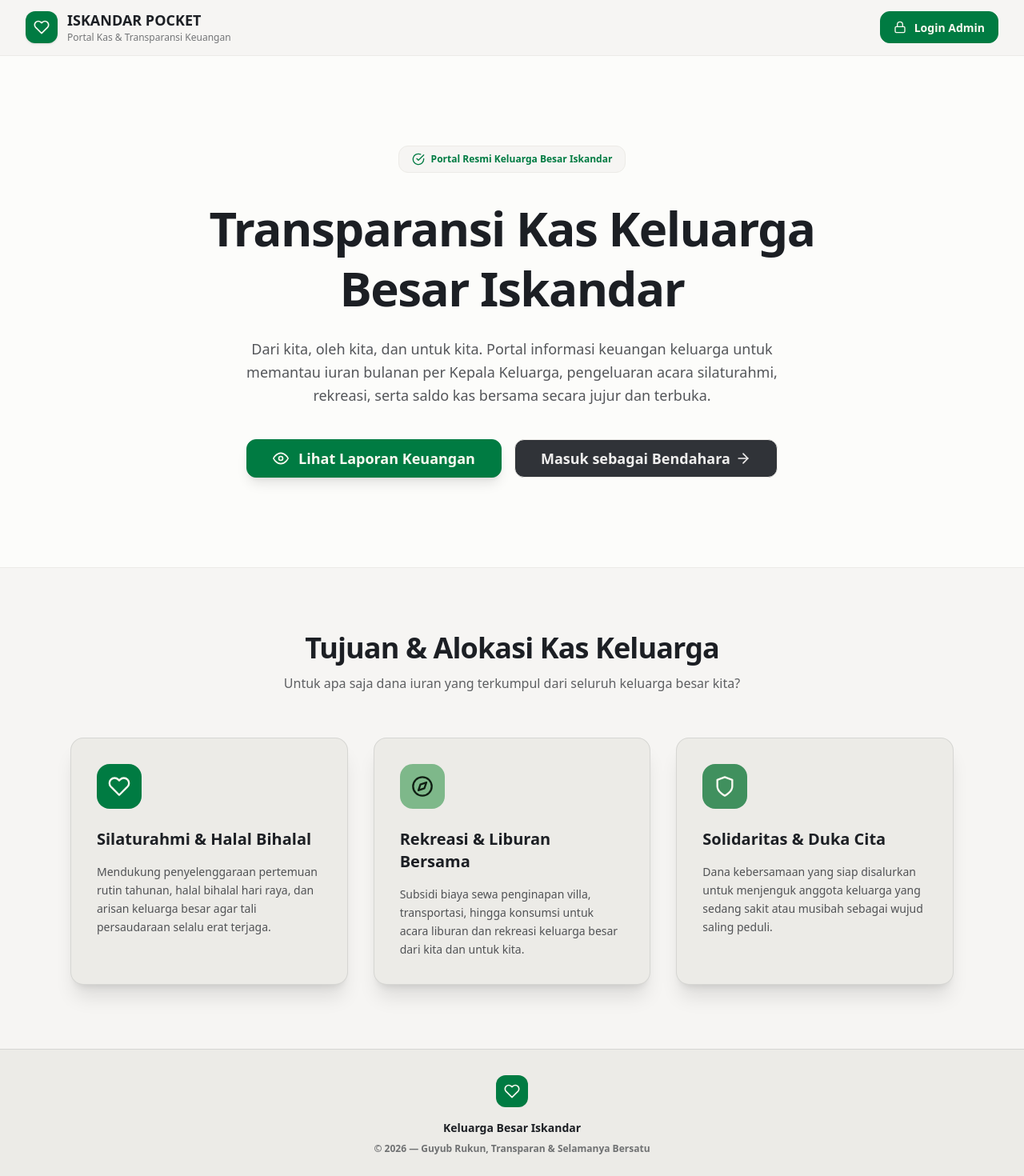
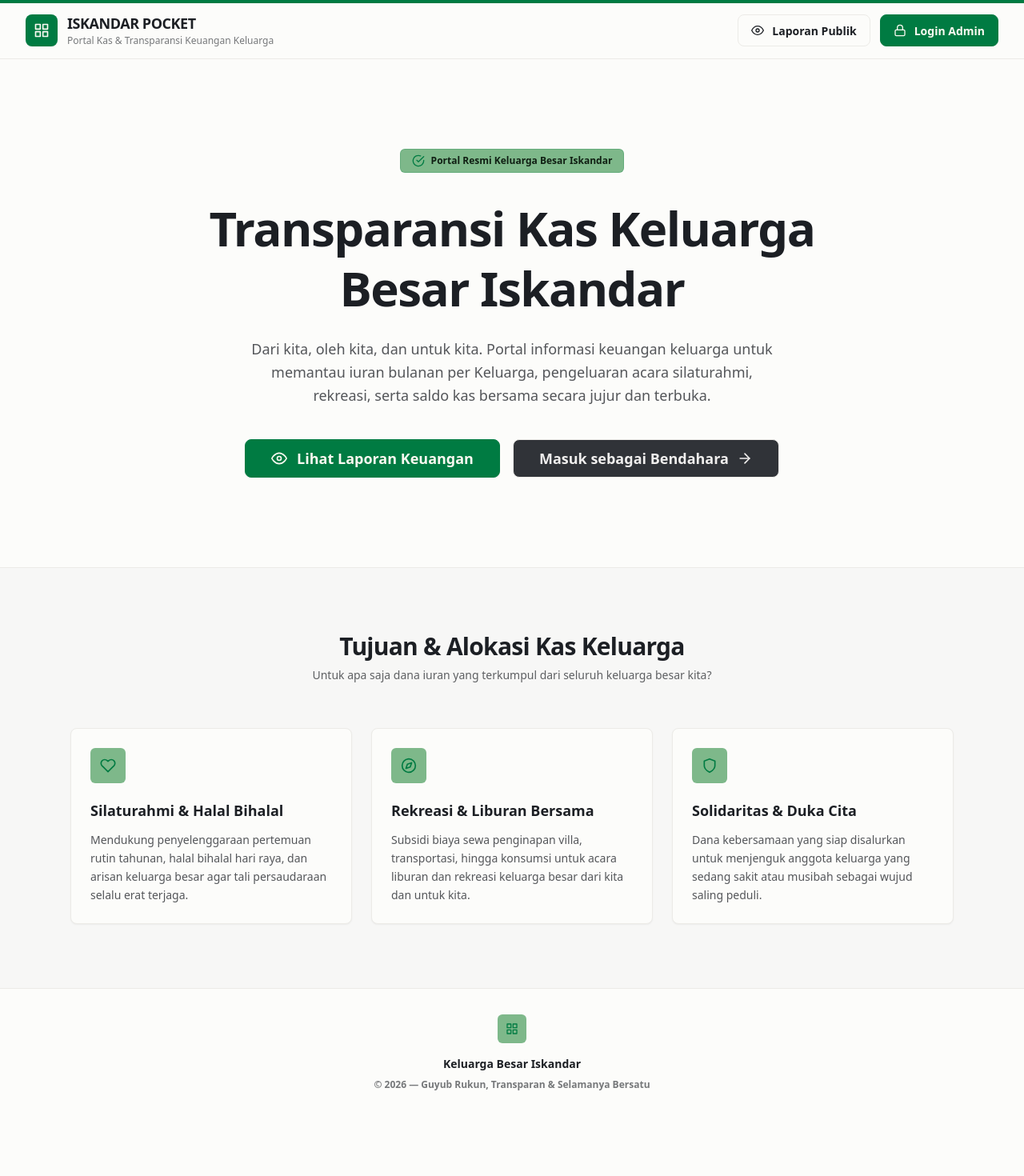
Before and after one commit to Mazees/iskandar-pocket, a Next.js app: page / in a window 1280 px wide. Shown: the top 1470 px of the page at 80% size. After the commit the page ends 1396 px from the top, so only its background shows below. Built offline with nearby package versions, Linux system fonts and the light colour scheme.

Commit message:
feat: update color and dashboard ui

```diff
--- a/app/dashboard/layout.tsx
+++ b/app/dashboard/layout.tsx
@@ -1,6 +1,5 @@
 import Link from "next/link";
 import React from "react";
-import { logout } from "../login/actions";
 import {
   FiHome,
   FiUsers,
@@ -12,14 +11,16 @@ import {
   FiShield,
   FiFolder,
   FiMenu,
+  FiGrid,
 } from "react-icons/fi";
+import { logout } from "@/app/login/actions";
 
 const NAV_LINKS = [
   { href: "/dashboard", label: "Overview", icon: FiHome },
   { href: "/dashboard/keluarga", label: "Keluarga", icon: FiUsers },
-  { href: "/dashboard/iuran", label: "Iuran Bulanan", icon: FiDollarSign },
+  { href: "/dashboard/iuran", label: "Setoran Iuran", icon: FiDollarSign },
   { href: "/dashboard/transaksi", label: "Transaksi Kas", icon: FiCreditCard },
-  { href: "/dashboard/pocket", label: "Pocket (Kas/Bank)", icon: FiFolder },
+  { href: "/dashboard/pocket", label: "Dompet Pocket", icon: FiFolder },
   { href: "/dashboard/laporan", label: "Export Laporan", icon: FiFileText },
   { href: "/dashboard/settings", label: "Pengaturan", icon: FiSettings },
 ];
@@ -36,24 +37,30 @@ export default function DashboardLayout({
 
       {/* Main Content Area */}
       <div className="drawer-content flex flex-col">
-        {/* Top Navbar Component (DaisyUI) */}
-        <div className="navbar bg-base-300 border-b border-base-300 shadow-xs px-4 sm:px-8">
+        {/* Top Navbar Component (Microsoft Excel 365 Ribbon Header Style) */}
+        <div className="navbar bg-base-100 border-b border-base-300 shadow-xs px-4 sm:px-8">
           <div className="flex-none lg:hidden">
             <label
               htmlFor="dashboard-drawer"
               aria-label="open sidebar"
-              className="btn btn-square btn-ghost"
+              className="btn btn-square btn-ghost btn-sm"
             >
-              <FiMenu className="w-6 h-6" />
+              <FiMenu className="w-5 h-5" />
             </label>
           </div>
           <div className="flex-1">
-            <span className="font-bold text-lg">Panel Pengelolaan Kas</span>
+            <div className="flex items-center gap-2">
+              <span className="font-bold text-base sm:text-lg">
+                Panel Pengelolaan Kas Keluarga
+              </span>
+            </div>
           </div>
         </div>
 
         {/* Page Content */}
-        <main className="flex-1 p-6 sm:p-8 overflow-y-auto">{children}</main>
+        <main className="flex-1 p-6 sm:p-8 overflow-y-auto bg-base-100">
+          {children}
+        </main>
       </div>
 
       {/* Sidebar Drawer Area */}
@@ -64,24 +71,24 @@ export default function DashboardLayout({
           className="drawer-overlay"
         ></label>
 
-        <div className="menu bg-base-300 text-base-content min-h-full w-72 p-4 flex flex-col justify-between border-r border-base-content/10">
+        <div className="menu bg-base-200 text-base-content min-h-full w-72 p-4 flex flex-col justify-between border-r border-base-300">
           <div>
-            {/* Brand Title */}
+            {/* Brand Title (Microsoft Excel Green Style) */}
             <div className="p-2 mb-4 flex items-center gap-3">
-              <div className="w-9 h-9 rounded-lg bg-primary flex items-center justify-center">
-                <FiShield className="w-5 h-5 text-primary-content" />
+              <div className="w-9 h-9 rounded-md bg-primary flex items-center justify-center shadow-xs">
+                <FiGrid className="w-5 h-5 text-primary-content" />
               </div>
               <div>
-                <h2 className="font-bold text-base tracking-tight leading-none">
+                <h2 className="font-bold text-base tracking-tight leading-none text-base-content">
                   Iskandar Pocket
                 </h2>
-                <p className="text-xs text-base-content/60 mt-1">
+                <p className="text-xs text-base-content/60 mt-1 font-medium">
                   Admin Bendahara
                 </p>
               </div>
             </div>
 
-            {/* Navigation Menu (DaisyUI Menu) */}
+            {/* Navigation Menu (DaisyUI Menu with Excel Active State) */}
             <ul className="menu w-full gap-1 p-0">
               {NAV_LINKS.map((item) => {
                 const IconComponent = item.icon;
@@ -89,7 +96,7 @@ export default function DashboardLayout({
                   <li key={item.href}>
                     <Link
                       href={item.href}
-                      className="flex items-center gap-3 py-3 font-medium active:bg-primary active:text-primary-content"
+                      className="flex items-center gap-3 py-2.5 font-medium rounded-md active:bg-primary active:text-primary-content hover:bg-base-300/60"
                     >
                       <IconComponent className="w-4 h-4 shrink-0" />
                       <span>{item.label}</span>
@@ -100,20 +107,21 @@ export default function DashboardLayout({
             </ul>
           </div>
 
-          {/* Sidebar Footer Action */}
-          <div
-            className="pt-4 border-t border-
-  base-content/10"
-          >
+          {/* Sidebar Footer Action (With REAL Logout Server Action!) */}
+          <div className="pt-4 border-t border-base-300 space-y-2">
+            <Link
+              href="/"
+              className="btn btn-sm btn-outline border-base-300 w-full justify-center gap-2 font-semibold rounded-md"
+            >
+              Lihat Web Publik
+            </Link>
             <form action={logout}>
               <button
                 type="submit"
-                className="btn btn-error btn-
-  outline w-full justify-center gap-2 font-
-  semibold"
+                className="btn btn-sm btn-error w-full justify-center gap-2 font-semibold rounded-md"
               >
                 <FiLogOut className="w-4 h-4" />
-                Logout
+                Keluar (Logout)
               </button>
             </form>
           </div>
--- a/app/globals.css
+++ b/app/globals.css
@@ -58,5 +58,5 @@
 body {
   background-color: var(--color-base-100);
   color: var(--color-base-content);
-  font-family: var(--font-poppins), sans-serif;
+  font-family: calibri;
 }
--- a/app/layout.tsx
+++ b/app/layout.tsx
@@ -22,7 +22,7 @@ export default function RootLayout({
   return (
     <html
       lang="id"
-      data-theme="halloween"
+      data-theme="excel"
       className={`${poppins.variable} h-full antialiased`}
     >
       <body
--- a/app/login/actions.ts
+++ b/app/login/actions.ts
@@ -41,3 +41,7 @@ export async function logout() {
   revalidatePath("/", "layout");
   redirect("/login");
 }
+
+export async function isLoggedIn(){
+
+}
--- a/app/page.tsx
+++ b/app/page.tsx
@@ -7,24 +7,25 @@ import {
   FiHeart,
   FiCompass,
   FiShield,
+  FiGrid,
 } from "react-icons/fi";
 
 export default function Home() {
   return (
     <div className="min-h-screen flex flex-col bg-base-100 text-base-content font-sans">
-      {/* 1. Official DaisyUI Navbar */}
-      <header className="navbar bg-base-200 border-b border-base-300 px-4 sm:px-8 py-3.5 sticky top-0 z-50">
+      {/* 1. Official DaisyUI Navbar with Microsoft 365 Green Top Accent Bar */}
+      <header className="navbar bg-base-100 border-t-4 border-t-primary border-b border-base-300 px-4 sm:px-8 py-3.5 sticky top-0 z-50">
         <div className="flex-1 min-w-0">
           <Link href="/" className="flex items-center gap-3">
-            <div className="w-10 h-10 rounded-xl bg-primary flex items-center justify-center shrink-0 shadow-sm">
-              <FiHeart className="w-5 h-5 text-primary-content" />
+            <div className="w-10 h-10 rounded-lg bg-primary flex items-center justify-center shrink-0 shadow-xs">
+              <FiGrid className="w-5 h-5 text-primary-content" />
             </div>
             <div className="truncate">
-              <span className="font-extrabold text-base sm:text-lg block leading-tight truncate">
+              <span className="font-bold text-base sm:text-lg block leading-tight truncate tracking-tight">
                 ISKANDAR POCKET
               </span>
-              <span className="text-xs text-base-content/60 hidden sm:block mt-0.5">
-                Portal Kas &amp; Transparansi Keuangan
+              <span className="text-xs text-base-content/60 hidden sm:block mt-0.5 font-medium">
+                Portal Kas &amp; Transparansi Keuangan Keluarga
               </span>
             </div>
           </Link>
@@ -32,8 +33,16 @@ export default function Home() {
 
         <div className="flex-none flex items-center gap-2 sm:gap-3">
           <Link
+            href="/laporan"
+            className="btn btn-sm sm:btn-md btn-outline border-base-300 font-semibold rounded-lg shrink-0"
+          >
+            <FiEye className="w-4 h-4 sm:mr-1" />
+            <span className="hidden sm:inline">Laporan Publik</span>
+            <span className="sm:hidden">Laporan</span>
+          </Link>
+          <Link
             href="/login"
-            className="btn btn-sm sm:btn-md btn-primary font-bold rounded-xl shrink-0"
+            className="btn btn-sm sm:btn-md btn-primary font-semibold rounded-lg shrink-0"
           >
             <FiLock className="w-4 h-4 sm:mr-1" />
             <span className="hidden sm:inline">Login Admin</span>
@@ -42,94 +51,94 @@ export default function Home() {
         </div>
       </header>
 
-      {/* 2. Clean Centered Family Welcoming Hero (No Widget Card, No Stats) */}
+      {/* 2. Clean Centered Family Welcoming Hero (Microsoft 365 Clean Sheet Style) */}
       <main className="flex-1 flex flex-col justify-center max-w-4xl mx-auto px-6 py-20 lg:py-28 text-center">
         <div>
-          <div className="inline-flex items-center justify-center gap-2 px-4 py-2 rounded-xl bg-base-200 border border-base-300 text-primary text-xs font-bold mb-8">
-            <FiCheckCircle className="w-4 h-4" />
+          <div className="inline-flex items-center justify-center gap-2 px-3.5 py-1.5 rounded-md bg-secondary text-secondary-content text-xs font-semibold mb-8 border border-primary/20">
+            <FiCheckCircle className="w-4 h-4 text-primary" />
             Portal Resmi Keluarga Besar Iskandar
           </div>
 
-          <h1 className="text-4xl sm:text-5xl md:text-6xl font-extrabold tracking-tight leading-tight mb-6">
+          <h1 className="text-4xl sm:text-5xl md:text-6xl font-extrabold tracking-tight leading-tight mb-6 text-base-content">
             Transparansi Kas Keluarga Besar Iskandar
           </h1>
 
           <p className="text-base sm:text-lg text-base-content/75 max-w-2xl mx-auto leading-relaxed mb-10">
-            Dari kita, oleh kita, dan untuk kita. Portal informasi keuangan keluarga untuk memantau iuran bulanan per Kepala Keluarga, pengeluaran acara silaturahmi, rekreasi, serta saldo kas bersama secara jujur dan terbuka.
+            Dari kita, oleh kita, dan untuk kita. Portal informasi keuangan keluarga untuk memantau iuran bulanan per Keluarga, pengeluaran acara silaturahmi, rekreasi, serta saldo kas bersama secara jujur dan terbuka.
           </p>
 
           <div className="flex flex-wrap items-center justify-center gap-4">
             <Link
               href="/laporan"
-              className="btn btn-primary btn-md sm:btn-lg font-bold rounded-xl px-8 shadow-lg"
+              className="btn btn-primary btn-md sm:btn-lg font-semibold rounded-lg px-8 shadow-xs"
             >
               <FiEye className="w-5 h-5 mr-1.5" />
               Lihat Laporan Keuangan
             </Link>
             <Link
               href="/login"
-              className="btn btn-neutral btn-md sm:btn-lg font-bold rounded-xl px-8 border border-base-300"
+              className="btn btn-neutral btn-md sm:btn-lg font-semibold rounded-lg px-8 border border-base-300"
             >
               Masuk sebagai Bendahara
-              <FiArrowRight className="w-5 h-5" />
+              <FiArrowRight className="w-5 h-5 ml-1" />
             </Link>
           </div>
         </div>
       </main>
 
-      {/* 3. Section: Tujuan & Alokasi Dana Kas Keluarga */}
-      <section className="bg-base-200 border-t border-base-300 py-20">
+      {/* 3. Section: Tujuan & Alokasi Dana Kas Keluarga (Spreadsheet Cell Cards) */}
+      <section className="bg-base-200/60 border-t border-base-300 py-20">
         <div className="max-w-6xl mx-auto px-6">
           <div className="text-center max-w-2xl mx-auto mb-14">
-            <h2 className="text-3xl sm:text-4xl font-extrabold tracking-tight">
+            <h2 className="text-2xl sm:text-3xl font-bold tracking-tight">
               Tujuan &amp; Alokasi Kas Keluarga
             </h2>
-            <p className="text-base text-base-content/70 mt-3">
+            <p className="text-sm text-base-content/70 mt-2">
               Untuk apa saja dana iuran yang terkumpul dari seluruh keluarga besar kita?
             </p>
           </div>
 
-          <div className="grid grid-cols-1 md:grid-cols-3 gap-8">
+          <div className="grid grid-cols-1 md:grid-cols-3 gap-6">
             {/* Card 1: Silaturahmi */}
-            <div className="card bg-base-300 border border-base-content/10 shadow-xl rounded-2xl">
-              <div className="card-body p-8">
-                <div className="w-14 h-14 rounded-2xl bg-primary flex items-center justify-center mb-4">
-                  <FiHeart className="w-7 h-7 text-primary-content" />
+            <div className="card bg-base-100 border border-base-300 shadow-xs rounded-lg hover:shadow-md transition-shadow">
+              <div className="card-body p-6">
+                <div className="w-11 h-11 rounded-md bg-secondary flex items-center justify-center mb-3">
+                  <FiHeart className="w-5 h-5 text-primary" />
                 </div>
-                <h3 className="card-title text-xl font-bold">
+                <h3 className="card-title text-lg font-bold">
                   Silaturahmi &amp; Halal Bihalal
                 </h3>
-                <p className="text-sm text-base-content/75 leading-relaxed mt-2">
+                <p className="text-sm text-base-content/75 leading-relaxed mt-1">
                   Mendukung penyelenggaraan pertemuan rutin tahunan, halal bihalal hari raya, dan arisan keluarga besar agar tali persaudaraan selalu erat terjaga.
                 </p>
               </div>
             </div>
 
             {/* Card 2: Rekreasi */}
-            <div className="card bg-base-300 border border-base-content/10 shadow-xl rounded-2xl">
-              <div className="card-body p-8">
-                <div className="w-14 h-14 rounded-2xl bg-secondary flex items-center justify-center mb-4">
-                  <FiCompass className="w-7 h-7 text-secondary-content" />
+            <div className="card bg-base-100 border border-base-300 shadow-xs rounded-lg hover:shadow-md transition-shadow">
+              <div className="card-body p-6">
+                <div className="w-11 h-11 rounded-md bg-secondary flex items-center justify-center mb-3">
+                  <FiCompass className="w-5 h-5 text-primary" />
                 </div>
-                <h3 className="card-title text-xl font-bold">
+                <h3 className="card-title text-lg font-bold">
                   Rekreasi &amp; Liburan Bersama
                 </h3>
-                <p className="text-sm text-base-content/75 leading-relaxed mt-2">
+                <p className="text-sm text-base-content/75 leading-relaxed mt-1">
                   Subsidi biaya sewa penginapan villa, transportasi, hingga konsumsi untuk acara liburan dan rekreasi keluarga besar dari kita dan untuk kita.
                 </p>
               </div>
             </div>
 
             {/* Card 3: Solidaritas */}
-            <div className="card bg-base-300 border border-base-content/10 shadow-xl rounded-2xl">
-              <div className="card-body p-8">
-                <div className="w-14 h-14 rounded-2xl bg-accent flex items-center justify-center mb-4">
-                  <FiShield className="w-7 h-7 text-accent-content" />
+            <div className="card bg-base-100 border border-base-300 shadow-xs rounded-lg hover:shadow-md transition-shadow">
+              <div className="card-body p-6">
+                <div className="w-11 h-11 rounded-md bg-secondary flex items-center justify-center mb-3">
+                  <FiShield className="w-5 h-5 text-primary" />
                 </div>
-                <h3 className="card-title text-xl font-bold">
+                <h3 className="card-title text-lg font-bold">
                   Solidaritas &amp; Duka Cita
                 </h3>
-                <p className="text-sm text-base-content/75 leading-relaxed mt-2">
+                <p className="text-sm text-base-content/75 leading-relaxed mt-1">
                   Dana kebersamaan yang siap disalurkan untuk menjenguk anggota keluarga yang sedang sakit atau musibah sebagai wujud saling peduli.
                 </p>
               </div>
@@ -139,10 +148,10 @@ export default function Home() {
       </section>
 
       {/* 4. Official DaisyUI Footer Component */}
-      <footer className="footer footer-center bg-base-300 text-base-content py-8 border-t border-base-content/10">
+      <footer className="footer footer-center bg-base-100 text-base-content py-8 border-t border-base-300">
         <aside>
-          <div className="w-10 h-10 rounded-xl bg-primary flex items-center justify-center mx-auto mb-2">
-            <FiHeart className="w-5 h-5 text-primary-content" />
+          <div className="w-9 h-9 rounded-md bg-secondary flex items-center justify-center mx-auto mb-2">
+            <FiGrid className="w-4 h-4 text-primary" />
           </div>
           <p className="text-sm font-bold">
             Keluarga Besar Iskandar
```
Also changed, not shown: app/dashboard/page.tsx (+15 -29 lines), app/laporan/page.tsx (+10 -6 lines).
